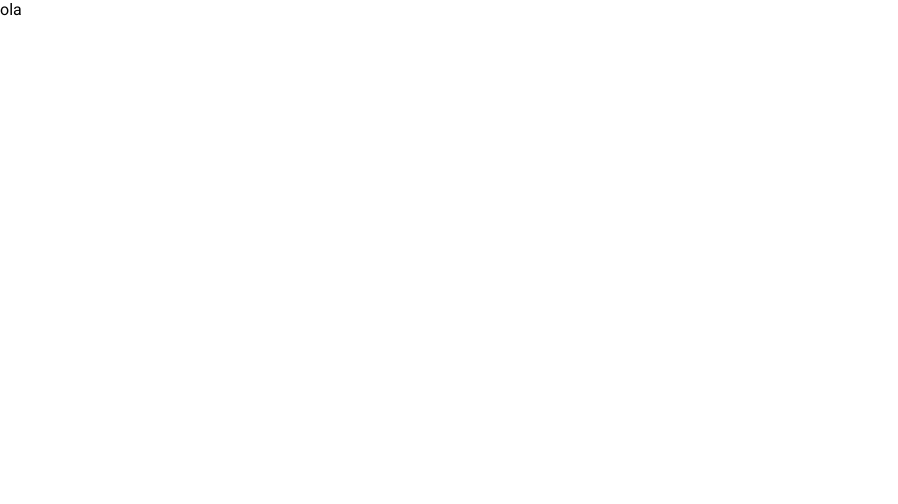
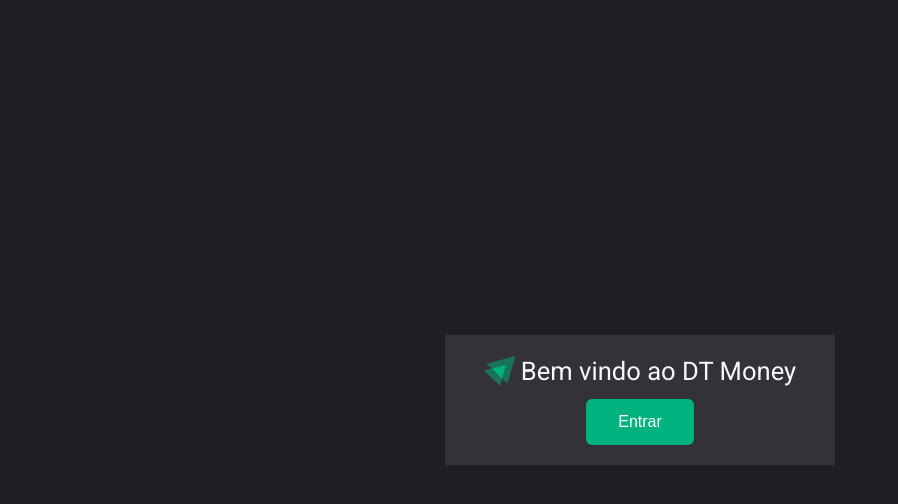
Before and after one commit to diego-af/money-admin, a Next.js app: page / in a window 1280 px wide. Shown: the top 504 px of the page, without its empty margins (0-898 px from the left). Built offline with nearby package versions, Linux system fonts and the light colour scheme.

Commit message:
new page and manted login

```diff
--- a/src/app/(auth)/login/page.tsx
+++ b/src/app/(auth)/login/page.tsx
@@ -38,7 +38,7 @@
 			}
 			setRequestLoading(false);
 			localStorage.setItem('user', JSON.stringify(response?.data?.data));
-			console.log(response.data?.data);
+
 			setUser(response?.data?.data[0]);
 			router.push(`/dashboard/${response?.data?.data[0].id}`);
 		} catch (error) {
@@ -47,13 +47,11 @@
 		} finally {
 		}
 	};
-	console.log(user);
 
 	useEffect(() => {
 		async function getItem() {
 			const userItem = localStorage.getItem('user');
 			if (userItem) {
-				console.log(JSON.parse(userItem));
 				const userParse = JSON.parse(userItem);
 				setUser(userParse[0]);
 				router.push(`/dashboard/${userParse[0].id}`);
@@ -63,7 +61,7 @@
 		}
 		getItem();
 	}, []);
-	console.log(user);
+
 	return (
 		<S.Container>
 			{' '}
--- a/src/app/dashboard/[id]/page.tsx
+++ b/src/app/dashboard/[id]/page.tsx
@@ -7,13 +7,10 @@
 import InputFilter from './components/InputFilter';
 import Items from './components/Items';
 import ModalTransAction from './components/ModalTransAction';
-import axios from 'axios';
+
 import {MoneyProvider} from '../../provider';
-import {MoneyContext, MoneyContextValue} from '@/app/provider';
 
 export default function Dashboard({params}: {params: {id: string}}) {
-	const {user, setUser} = useContext(MoneyContext) as MoneyContextValue;
-	console.log(params);
 	return (
 		<MoneyProvider>
 			<S.Container>
--- a/src/app/page.tsx
+++ b/src/app/page.tsx
@@ -1,5 +1,38 @@
 'use client';
 
+import {useRouter} from 'next/navigation';
+import * as S from './pages.styles';
+import Image from 'next/image';
+import {useContext, useEffect} from 'react';
+import {MoneyContext, MoneyContextValue} from './provider';
+
 export default function Home() {
-	return <div>ola</div>;
+	const router = useRouter();
+	const {setUser} = useContext(MoneyContext) as MoneyContextValue;
+
+	useEffect(() => {
+		async function getItem() {
+			const userItem = localStorage.getItem('user');
+			if (userItem) {
+				const userParse = JSON.parse(userItem);
+				setUser(userParse[0]);
+				router.push(`/dashboard/${userParse[0].id}`);
+
+				return;
+			}
+		}
+		getItem();
+	}, []);
+
+	return (
+		<S.Container>
+			<S.Card>
+				<div className='container'>
+					<Image src='/money.svg' alt='Logo' width={32} height={32} />
+					<span> Bem vindo ao DT Money</span>
+				</div>
+				<S.Button onClick={() => router.push('/login')}>Entrar</S.Button>
+			</S.Card>
+		</S.Container>
+	);
 }
--- /dev/null
+++ b/src/app/pages.styles.ts
@@ -0,0 +1,44 @@
+import styled from 'styled-components';
+
+export const Container = styled.div`
+	width: 100%;
+	height: 100vh;
+	background-color: #202024;
+	position: relative;
+
+	display: flex;
+	justify-content: center;
+	align-items: center;
+`;
+
+export const Card = styled.div`
+	padding: 20px;
+	width: 350px;
+	background-color: #323238;
+
+	display: flex;
+	flex-direction: column;
+	gap: 12px;
+	justify-content: center;
+	align-items: center;
+
+	.container {
+		display: flex;
+		align-items: center;
+		gap: 5px;
+	}
+
+	span {
+		color: #f8f8f8;
+		font-size: 25.585px;
+	}
+`;
+export const Button = styled.button`
+	padding: 14px 32px;
+	background-color: #00b37e;
+	border-radius: 6px;
+	border: none;
+	font-size: 16px;
+	color: #fff;
+	cursor: pointer;
+`;
```
